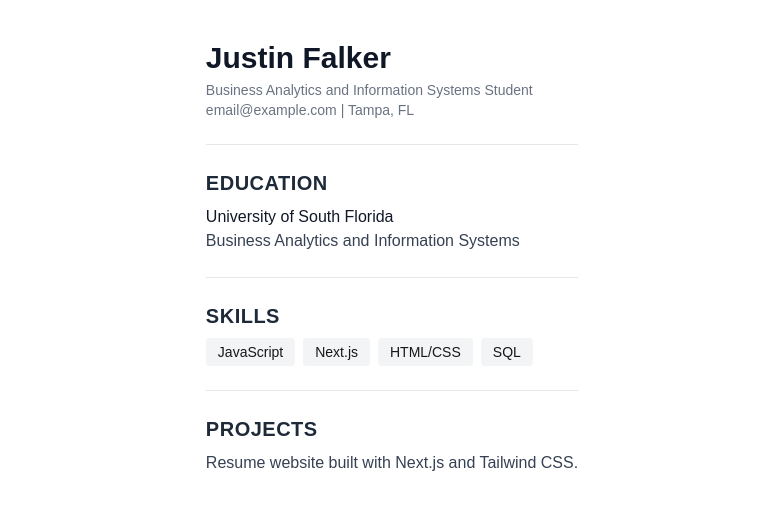
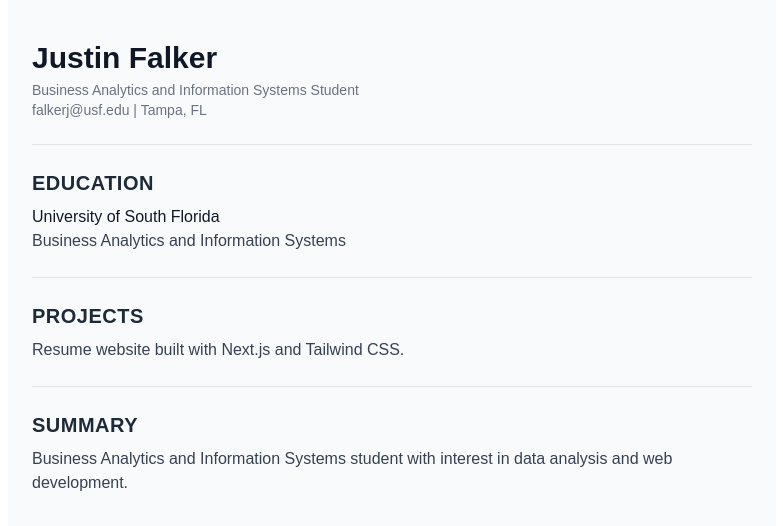
Before and after one commit to justinfalker/nextjs-resume2, a Next.js app: page / in a window 1280 px wide. Shown: the top 526 px of the page, without its empty margins (248-1031 px from the left). Built offline with nearby package versions, Linux system fonts and the light colour scheme.

Commit message:
page.js edit

```diff
--- a/src/app/page.js
+++ b/src/app/page.js
@@ -1,6 +1,6 @@
 export default function Home() {
   return (
-    <main className="max-w-3xl mx-auto px-6 py-10">
+    <main className="max-w-3xl mx-auto px-6 py-10 bg-gray-50 min-h-screen">
 
 
       <header className="mb-6">
@@ -11,9 +11,10 @@ export default function Home() {
           Business Analytics and Information Systems Student
         </p>
         <p className="text-sm text-gray-500">
-          email@example.com | Tampa, FL
+          falkerj@usf.edu | Tampa, FL
         </p>
       </header>
+
 
       <section className="border-t border-gray-200 pt-6 mt-6">
         <h2 className="text-xl font-semibold uppercase tracking-wide text-gray-800 mb-2">
@@ -30,18 +31,6 @@ export default function Home() {
 
       <section className="border-t border-gray-200 pt-6 mt-6">
         <h2 className="text-xl font-semibold uppercase tracking-wide text-gray-800 mb-2">
-          Skills
-        </h2>
-        <div className="flex flex-wrap gap-2 mt-2">
-          <span className="bg-gray-100 px-3 py-1 rounded text-sm">JavaScript</span>
-          <span className="bg-gray-100 px-3 py-1 rounded text-sm">Next.js</span>
-          <span className="bg-gray-100 px-3 py-1 rounded text-sm">HTML/CSS</span>
-          <span className="bg-gray-100 px-3 py-1 rounded text-sm">SQL</span>
-        </div>
-      </section>
-
-      <section className="border-t border-gray-200 pt-6 mt-6">
-        <h2 className="text-xl font-semibold uppercase tracking-wide text-gray-800 mb-2">
           Projects
         </h2>
         <p className="text-gray-700">
@@ -49,6 +38,17 @@ export default function Home() {
         </p>
       </section>
 
+
+      <section className="border-t border-gray-200 pt-6 mt-6">
+        <h2 className="text-xl font-semibold uppercase tracking-wide text-gray-800 mb-2">
+          Summary
+        </h2>
+        <p className="text-gray-700">
+          Business Analytics and Information Systems student with interest in
+          data analysis and web development.
+        </p>
+      </section>
+
     </main>
   );
 }
```
